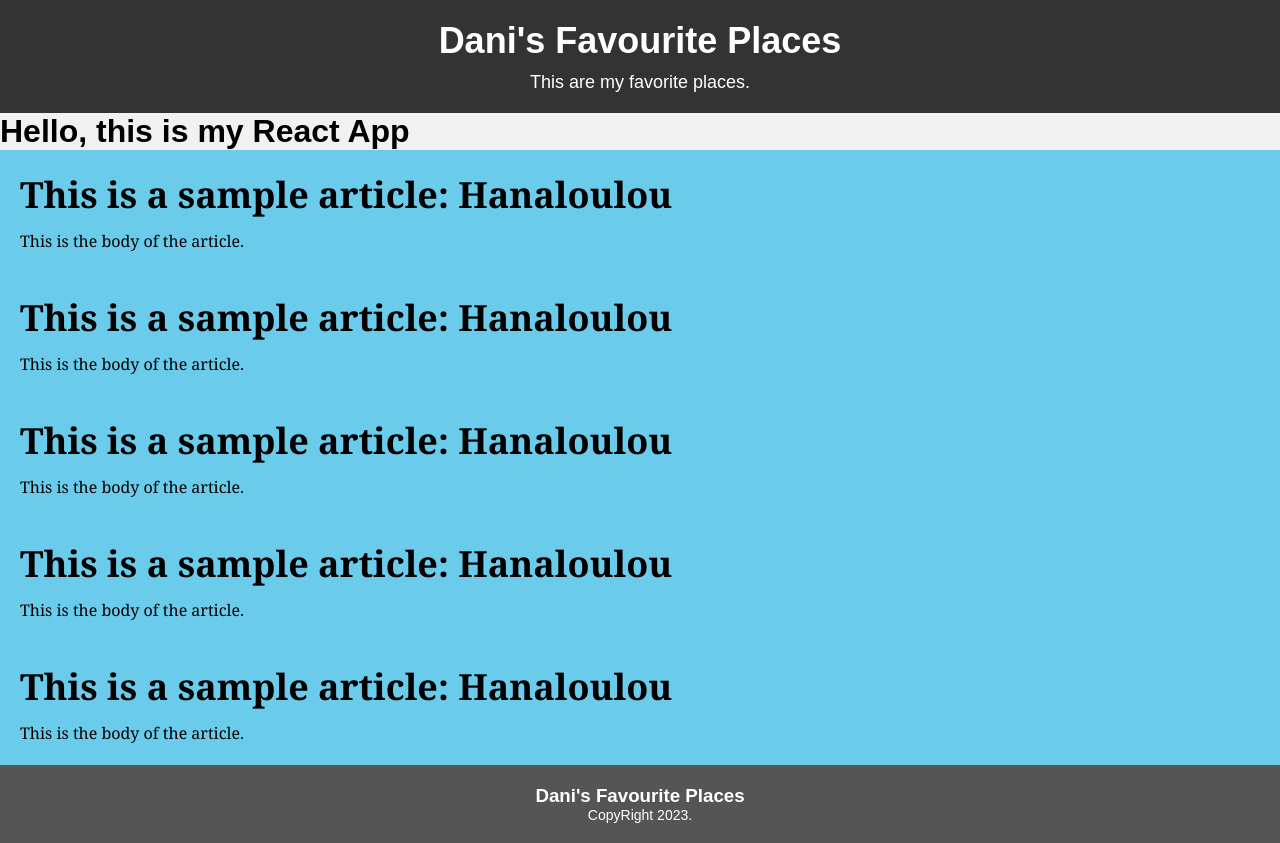
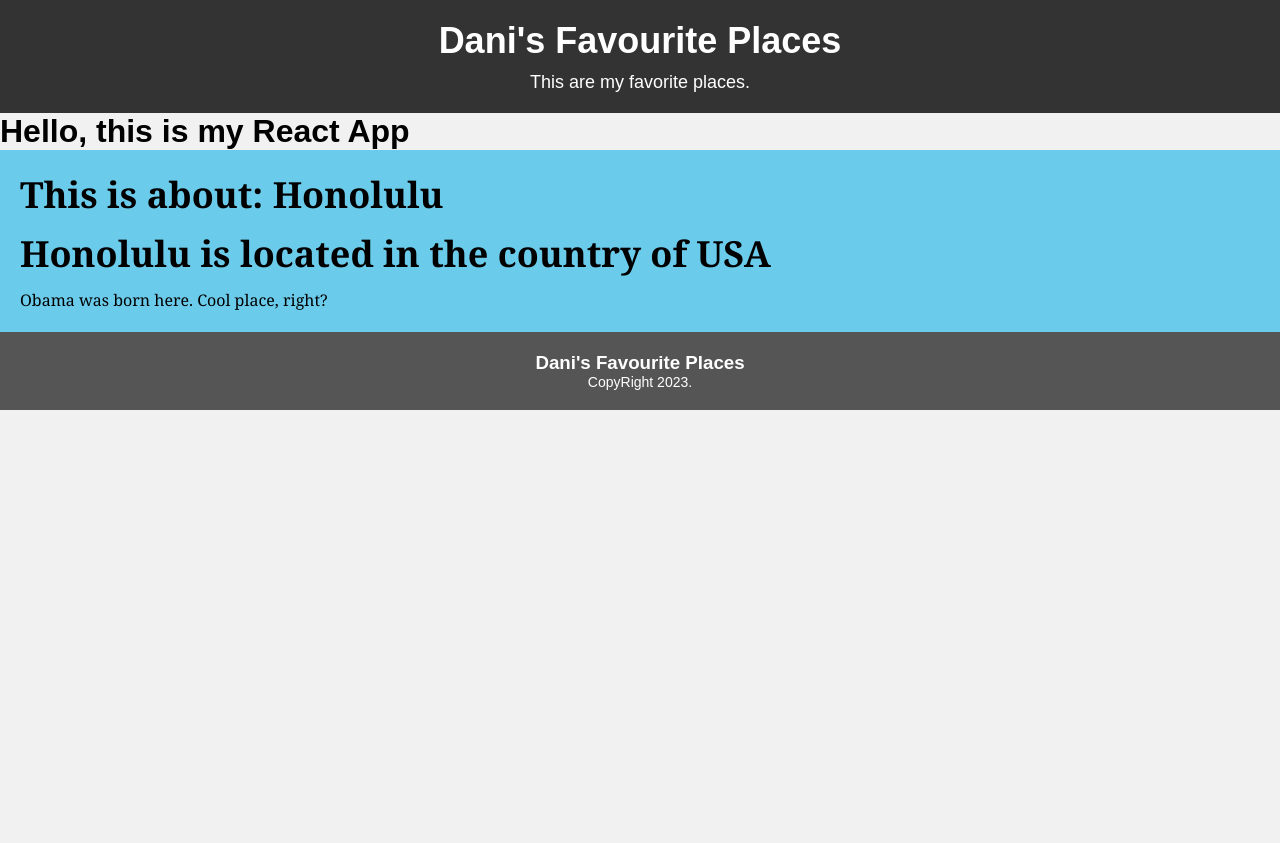
Before and after one commit to danivoro/favourite-places, a React (Create React App) app: page / in a window 1280 px wide. After the commit the page ends 800 px from the top, so only its background shows below. Built offline with nearby package versions, Linux system fonts and the light colour scheme.

Commit message:
making work the first component

```diff
--- a/public/index.html
+++ b/public/index.html
@@ -2,7 +2,7 @@
 <html lang="en">
   <head>
     <link rel="stylesheet" href="styles.css">
-    <title>Dani's favorite places</title>
+    <title>Dani's favourite places</title>
   </head>
   <body>
     <div id="root"></div>
--- a/src/components/Article.tsx
+++ b/src/components/Article.tsx
@@ -1,19 +1,20 @@
-import './Article.css'
+import "./Article.css";
 
-interface Article {
-    title: string,
-    placeName: string,
-    countryName: string,
-    image: URL,
-    location: URL,
-    description: string,
+interface ArticleProps {
+  title: string
+  placeName: string
+  countryName: string
+  image: URL
+  location: URL
+  description: string
 }
 
-function Article(props: Article): JSX.Element {
+function Article(props: ArticleProps): JSX.Element {
   return (
     <div className="article">
-      <h1>This is a sample article: Hanaloulou</h1>
-      <p>This is the body of the article.</p>
+      <h1>This is about: {props.placeName}</h1>
+      <h1>{props.placeName} is located in the country of {props.countryName}</h1>
+      <p>{props.description}</p>
     </div>
   );
 }
--- a/src/components/MainContent.tsx
+++ b/src/components/MainContent.tsx
@@ -4,11 +4,14 @@ function MainContent(): JSX.Element {
   return (
     <main>
       <h1>Hello, this is my React App</h1>
-      <Article />
-      <Article />
-      <Article />
-      <Article />
-      <Article />
+      <Article
+        title='The city of Obama'
+        placeName='Honolulu'
+        countryName='USA'
+        image={new URL("https://a.cdn-hotels.com/gdcs/production121/d137/d4030d17-700f-4fd1-9c05-4b1742c7a6c3.jpg?impolicy=fcrop&w=800&h=533&q=medium")}
+        location={new URL("https://www.google.com/maps/embed?pb=!1m18!1m12!1m3!1d59473.22684394872!2d-157.8653447036317!3d21.307986302370036!2m3!1f0!2f0!3f0!3m2!1i1024!2i768!4f13.1!3m3!1m2!1s0x7c00183b8cc3464d%3A0x4b28f55ff3a7976c!2sHonolulu%2C%20HI%2C%20USA!5e0!3m2!1sen!2ses!4v1688069825492!5m2!1sen!2ses")}
+        description='Obama was born here. Cool place, right?'
+      />
     </main>
   );
 }
```
